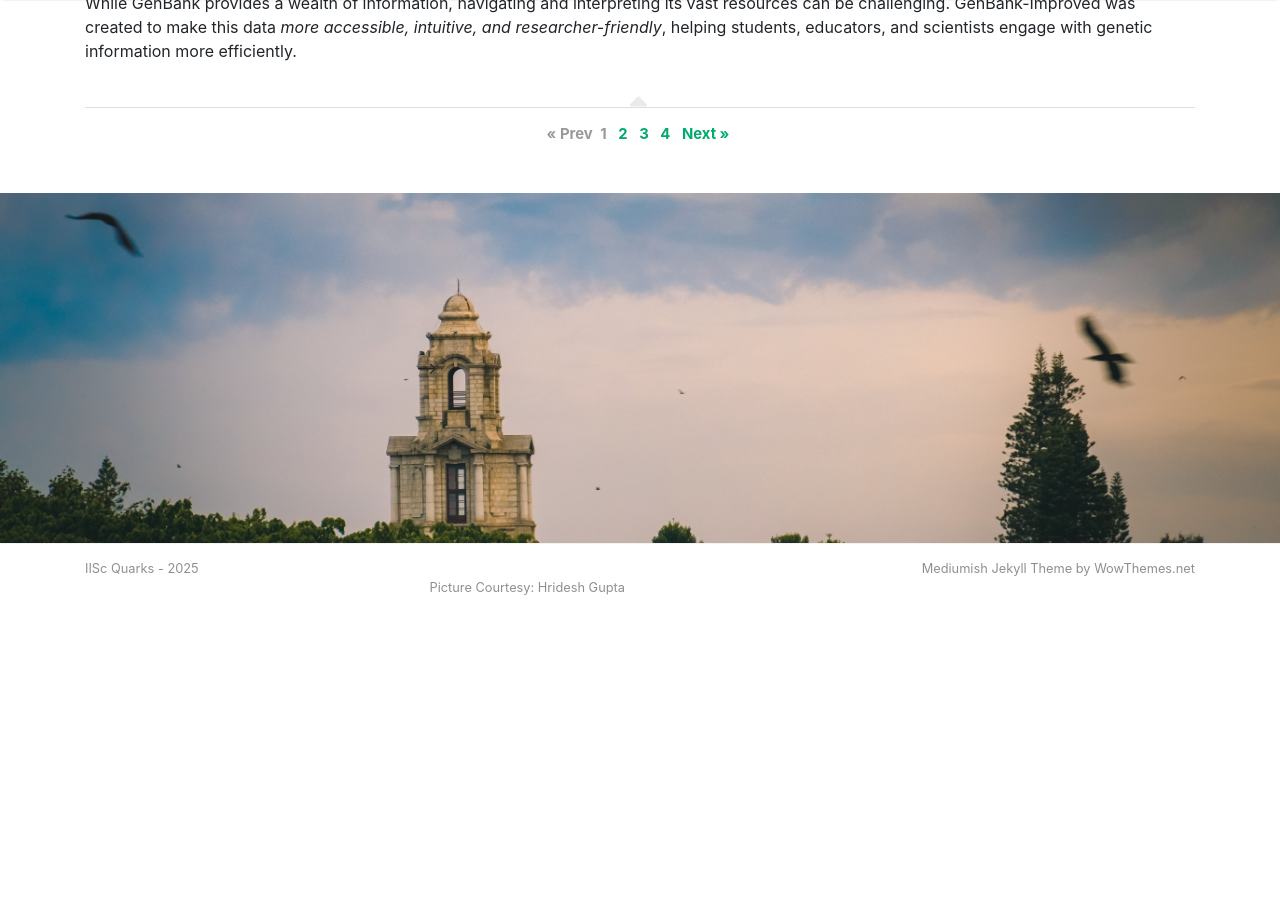
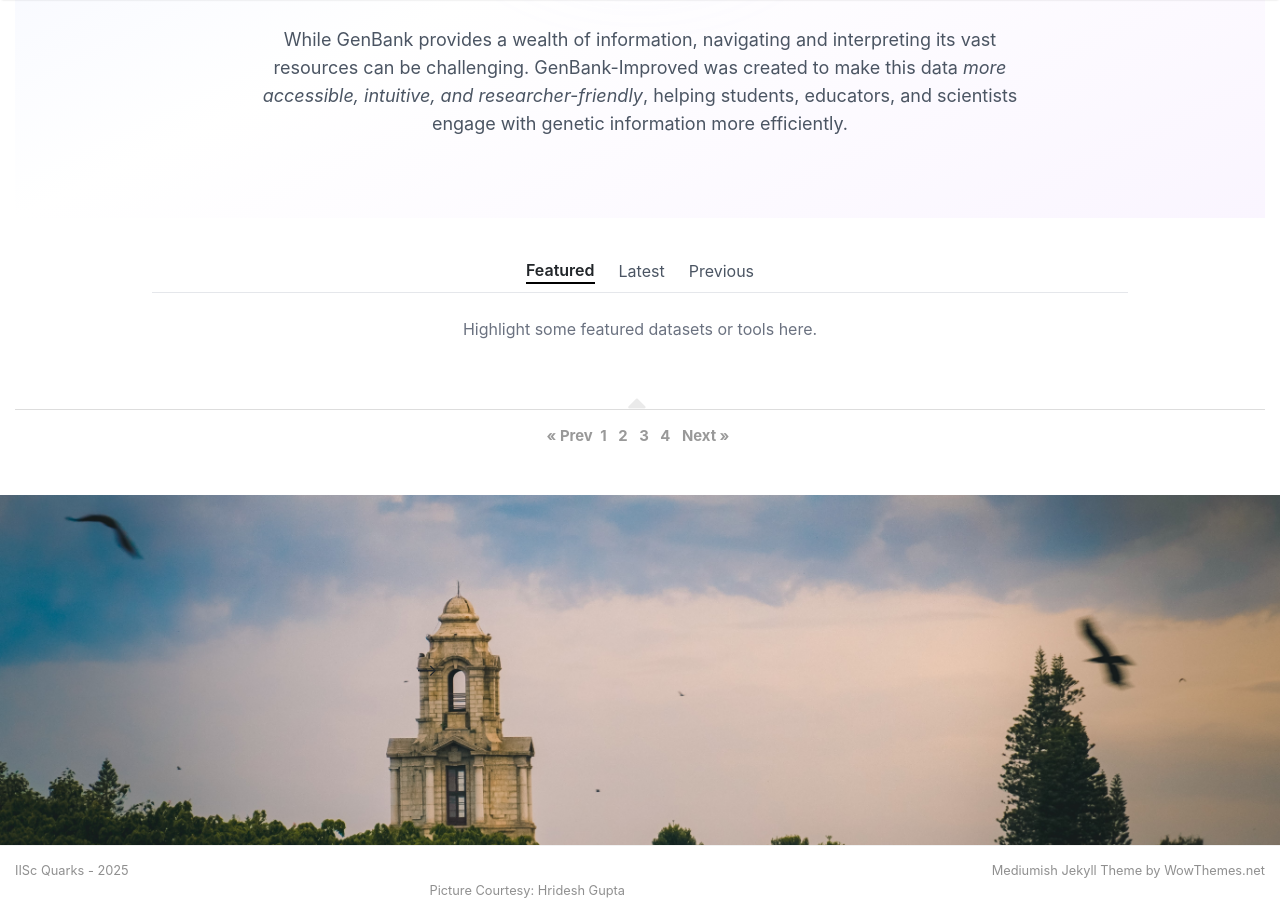
Before and after one commit to iGEM-IISc-2025/GenBank-Improvised, a Jekyll site: the page built from index.html, in a window 1280 px wide and 900 px high, scrolled down 463 px. Built offline with Jekyll 4.4.1, drawn with Linux system fonts in a browser that asks for light colours; nearby versions of some CDN libraries; the list of posts is cut into pages by our own code; before the commit the page ends 1134 px from its top, so only the background shows below that.

Commit message:
Home Page

```diff
--- a/index.html
+++ b/index.html
@@ -5,55 +5,73 @@
 
 <head>
   <link href="https://fonts.googleapis.com/css2?family=Orbitron:wght@400;700&display=swap" rel="stylesheet">
+  <script src="https://cdn.tailwindcss.com"></script>
 </head>
 
 {% if page.url == "/" %}
-<div class="mainheading text-center">
-    <!-- WHY WHY WHY, JUST WHY ARENT WE HAVING THE TITLE AND INTRO PROPERLY, it was so much better before, sigh - the developer -->
-    <!-- <h1>About Us</h1> -->
-    <!-- <p class="lead">{{ site.description }}</p> -->
-</div>
-<h1 class="biorxiv-search-container">
+
+<!-- HERO SECTION -->
+<section class="relative bg-gradient-to-br from-indigo-50 via-white to-purple-50 py-20">
+  <div class="max-w-5xl mx-auto text-center px-6">
+    <h1 class="text-5xl md:text-6xl font-bold mb-4" style="font-family: 'Orbitron', sans-serif;">
       GenBank-Improved
     </h1>
-
-<h2>
+    <h2 class="text-lg md:text-xl text-gray-700 max-w-2xl mx-auto mb-6">
       An intuitive interface for the NCBI nucleotide database, with improved searching and visualizations.
     </h2>
 
-<p>
+    <p class="text-gray-600 leading-relaxed max-w-3xl mx-auto text-base md:text-lg">
       Welcome to <strong>GenBank-Improved</strong>, an enhanced platform built on the foundation of
-    <a href="https://www.ncbi.nlm.nih.gov/genbank/" target="_blank" rel="noopener">GenBank</a>,
+      <a href="https://www.ncbi.nlm.nih.gov/genbank/" class="text-indigo-600 hover:underline" target="_blank" rel="noopener">GenBank</a>,
       one of the world’s most widely used repositories for genetic sequence data. GenBank, maintained by the
-    <a href="https://www.ncbi.nlm.nih.gov/" target="_blank" rel="noopener">National Center for Biotechnology
-    Information (NCBI)</a>,
+      <a href="https://www.ncbi.nlm.nih.gov/" class="text-indigo-600 hover:underline" target="_blank" rel="noopener">National Center for Biotechnology Information (NCBI)</a>,
       hosts DNA, RNA, and protein sequences submitted by scientists worldwide and is foundational to research
-    in molecular biology,
-    medicine, biotechnology, and evolutionary studies.
+      in molecular biology, medicine, biotechnology, and evolutionary studies.
     </p>
 
-<p>
+    <p class="text-gray-600 leading-relaxed max-w-3xl mx-auto mt-4 text-base md:text-lg">
       While GenBank provides a wealth of information, navigating and interpreting its vast resources can be
-    challenging.
-    GenBank-Improved was created to make this data <em>more accessible, intuitive, and
-    researcher-friendly</em>,
-    helping students, educators, and scientists engage with genetic information more efficiently.
+      challenging. GenBank-Improved was created to make this data
+      <em>more accessible, intuitive, and researcher-friendly</em>, helping students, educators, and scientists
+      engage with genetic information more efficiently.
     </p>
+  </div>
 
-<!-- Pagination -->
-<div class="bottompagination">
+  <!-- Decorative gradient orb -->
+  <div class="absolute top-10 left-1/2 -translate-x-1/2 w-64 h-64 bg-gradient-to-br from-purple-200 to-indigo-200 opacity-40 blur-3xl rounded-full pointer-events-none"></div>
+</section>
+
+<!-- TAB SECTIONS (OPTIONAL) -->
+<section class="max-w-5xl mx-auto px-6 mt-10">
+  <div class="flex justify-center space-x-6 border-b pb-2 mb-6">
+    <button id="featured-tab" class="tab-button font-semibold border-b-2 border-black">Featured</button>
+    <button id="latest-tab" class="tab-button text-gray-600 hover:text-black">Latest</button>
+    <button id="previous-tab" class="tab-button text-gray-600 hover:text-black">Previous</button>
+  </div>
+
+  <div id="featured-section">
+    <p class="text-center text-gray-500">Highlight some featured datasets or tools here.</p>
+  </div>
+  <div id="latest-section" class="hidden">
+    <p class="text-center text-gray-500">Latest content will go here.</p>
+  </div>
+  <div id="previous-section" class="hidden">
+    <p class="text-center text-gray-500">Previous content will go here.</p>
+  </div>
+</section>
+
+<!-- PAGINATION -->
+<div class="bottompagination mt-10">
   <div class="pointerup"><i class="fa fa-caret-up"></i></div>
   <span class="navigation" role="navigation">
     {% include pagination.html %}
   </span>
 </div>
+
 {% endif %}
-<!---->
-
 
 <script>
   function toggleTab(tabName) {
-        // Get all sections and tabs
     const sections = {
       featured: document.getElementById('featured-section'),
       latest: document.getElementById('latest-section'),
@@ -66,32 +84,16 @@
       previous: document.getElementById('previous-tab')
     };
 
-        // Check if all elements exist
-        if (!sections.featured || !sections.latest || !sections.previous ||
-            !tabs.featured || !tabs.latest || !tabs.previous) {
-            console.error('One or more required elements not found!');
-            return;
+    // Hide all
+    Object.values(sections).forEach(s => s.classList.add('hidden'));
+    Object.values(tabs).forEach(t => t.classList.remove('border-black', 'font-semibold', 'text-black'));
+
+    // Show selected
+    sections[tabName].classList.remove('hidden');
+    tabs[tabName].classList.add('border-black', 'font-semibold', 'text-black');
   }
 
-        // Hide all sections and reset styles
-        Object.values(sections).forEach(section => section.style.display = 'none');
-        Object.values(tabs).forEach(tab => {
-            tab.style.fontWeight = 'normal';
-            tab.style.borderBottom = 'none';
-            tab.classList.remove('active-tab');
-        });
-
-        // Show the selected section and update styles
-        if (sections[tabName] && tabs[tabName]) {
-            sections[tabName].style.display = 'block';
-            tabs[tabName].style.fontWeight = 'bold';
-            tabs[tabName].style.borderBottom = '2px solid rgba(0, 0, 0, .44)';
-            tabs[tabName].classList.add('active-tab');
-        }
-    }
-
-    // Initialize by showing the featured section on page load
-    window.onload = function() {
-        toggleTab('featured');
-    };
+  document.getElementById('featured-tab').onclick = () => toggleTab('featured');
+  document.getElementById('latest-tab').onclick = () => toggleTab('latest');
+  document.getElementById('previous-tab').onclick = () => toggleTab('previous');
 </script>
```
Also changed, not shown: assets/images/logo.png. Lines whose indentation alone changed are shown as unchanged.
